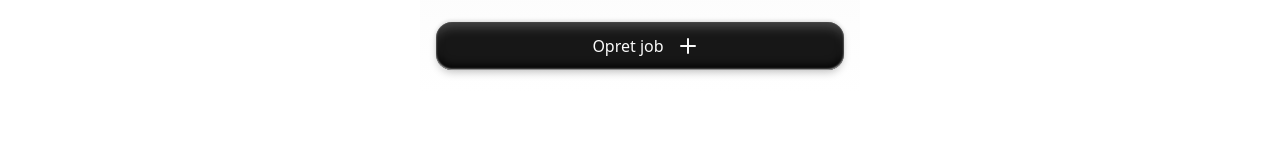
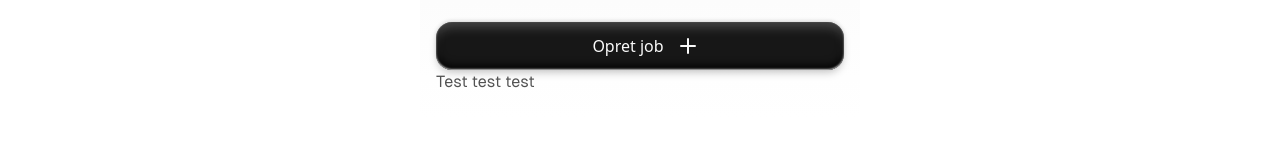
Before and after one commit to s-ordellnielsen/timesheet, a React (Vite) app: page / in a window 1280 px wide. Shown: the part 158-300 px from the top of the page. Built offline with nearby package versions, Linux system fonts and the light colour scheme.

Commit message:
testing if pwa prompt is working

```diff
--- a/src/pages/home.jsx
+++ b/src/pages/home.jsx
@@ -30,6 +30,7 @@ export default function Home() {
 								Opret job
 							</Button>
 						</div>
+						<p>Test test test</p>
 					</div>
 					<Sheet isOpen={addJobSheetIsOpen} setIsOpen={setAddJobSheetIsOpen}>
 						<AddJobSheet setIsOpen={setAddJobSheetIsOpen} setJobs={setJobs} />
```
